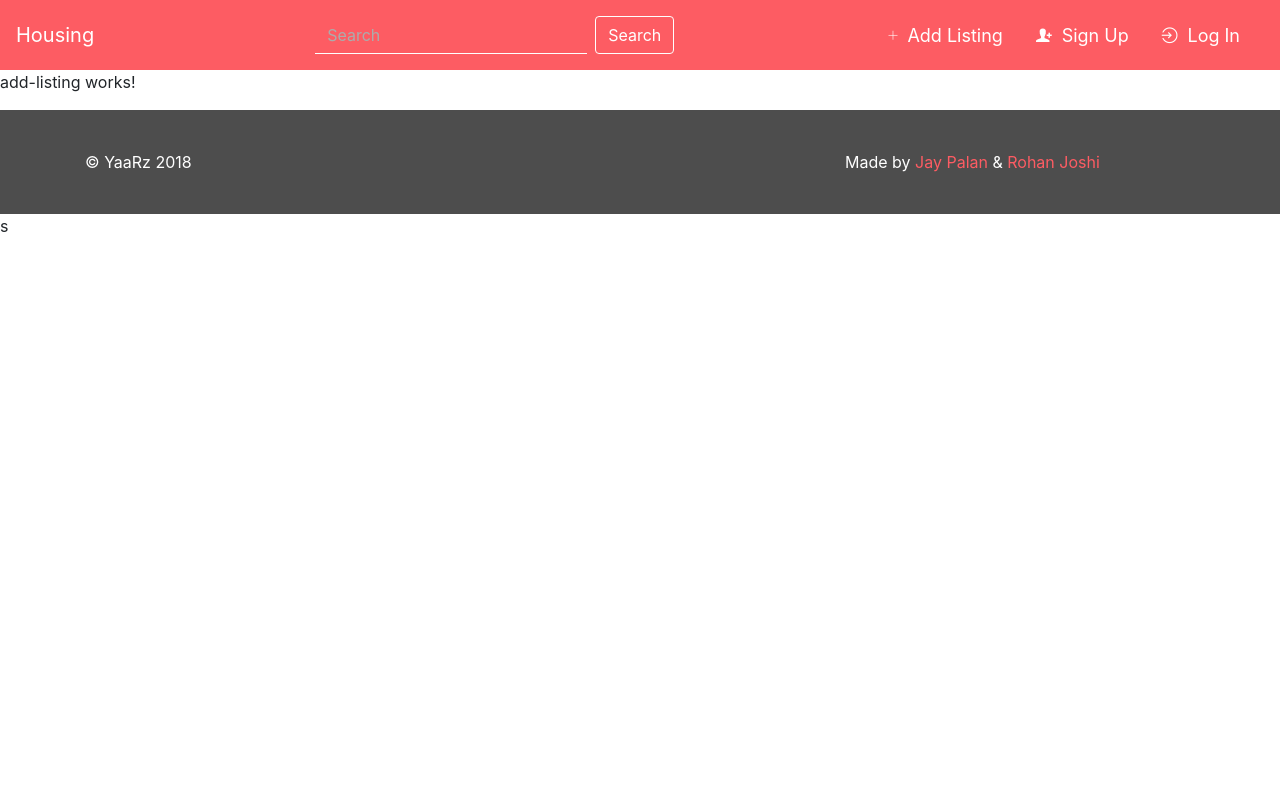
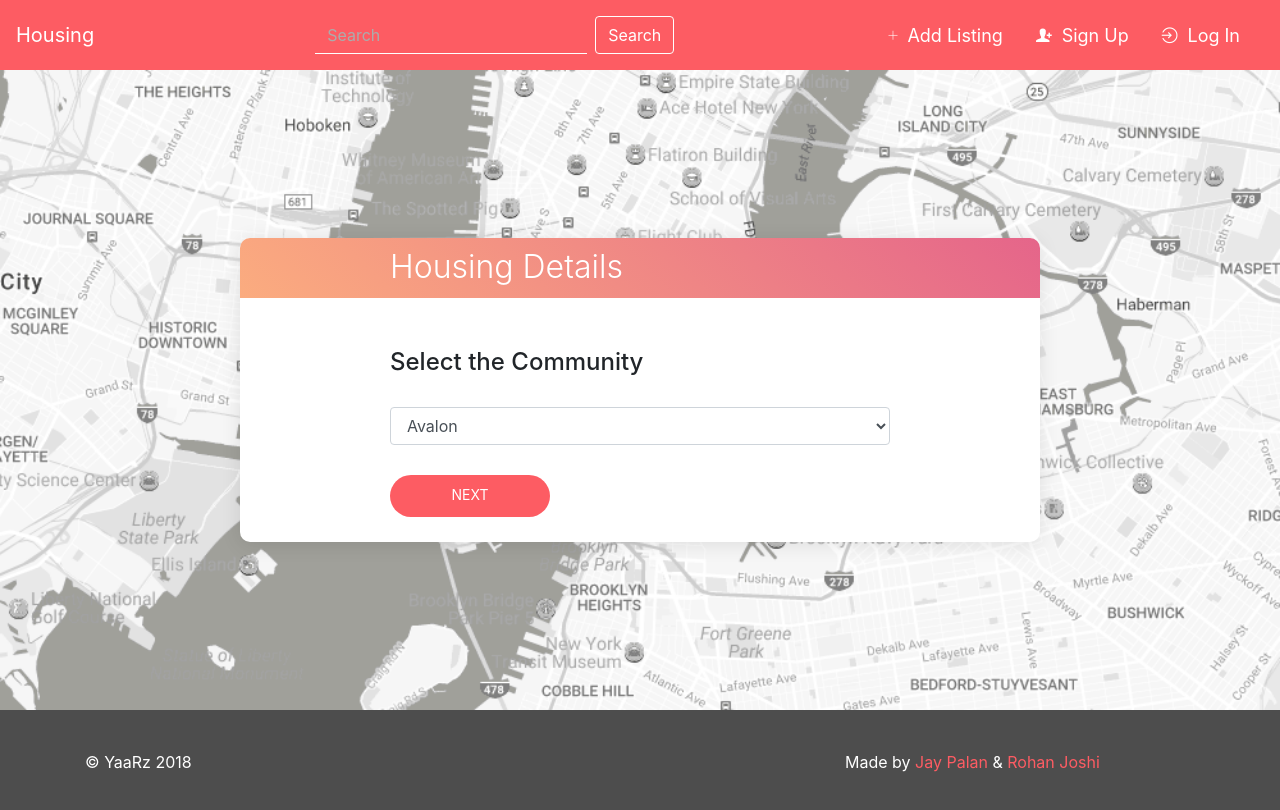
Before and after one commit to jpalan23/housing-angular, an Angular app: page /add in a window 1280 px wide. Shown: the top 810 px of the page. Built offline with nearby package versions, Linux system fonts and the light colour scheme.

Commit message:
done with add listing design

```diff
--- a/src/app/add-listing/add-listing.component.css
+++ b/src/app/add-listing/add-listing.component.css
@@ -0,0 +1,211 @@
+.contact-map {
+    position: absolute;
+    z-index: -2;
+    width: 100%;
+    height: 100%;
+    top: 0;
+    left: 0;
+}
+.container-contact {
+    width: 100%;
+    min-height: 80vh;
+    display: -webkit-box;
+    display: -webkit-flex;
+    display: -moz-box;
+    display: -ms-flexbox;
+    display: flex;
+    flex-wrap: wrap;
+    justify-content: center;
+    align-items: center;
+    padding: 15px;
+    position: relative;
+    z-index: 1;
+  }
+.container-contact::before {
+    content: "";
+    display: block;
+    position: absolute;
+    z-index: -1;
+    width: 100%;
+    height: 100%;
+    top: 0;
+    left: 0;
+    background-image: url('../../assets/images/snazzy-image.png');
+    background-repeat: no-repeat;
+    background-size: cover;
+    background-position: center;
+
+    pointer-events: none;
+  }
+
+
+  .add-header{
+      height: 60px;
+      color: #fff;
+      font-weight: 300;
+      background: -webkit-linear-gradient(45deg, rgba(251, 172, 127,1), rgba(229, 101, 138,1));
+      background: -o-linear-gradient(45deg, rgba(251, 172, 127,1), rgba(229, 101, 138,1));
+      background: -moz-linear-gradient(45deg, rgba(251, 172, 127,1), rgba(229, 101, 138,1));
+      background: linear-gradient(45deg, rgba(251, 172, 127,1), rgba(229, 101, 138,1));
+  }
+
+  .add-header h2{
+      font-weight: 300;
+  }
+  .wrap-contact {
+    width: 800px;
+    border-radius: 10px;
+    overflow: hidden;
+    background-color: #fff;
+    padding: 0 !important;
+    box-shadow: 0 3px 20px 0px rgba(0, 0, 0, 0.1);
+    -moz-box-shadow: 0 3px 20px 0px rgba(0, 0, 0, 0.1);
+    -webkit-box-shadow: 0 3px 20px 0px rgba(0, 0, 0, 0.1);
+    -o-box-shadow: 0 3px 20px 0px rgba(0, 0, 0, 0.1);
+    -ms-box-shadow: 0 3px 20px 0px rgba(0, 0, 0, 0.1);
+  }
+
+  .wrap-contact .add-header{
+    padding: 10px 150px 0px 150px;
+  }
+
+  .wrap-contact .add-details{
+    padding: 50px 150px 25px 150px;
+  }
+
+  .contact-form{
+    width: 100%;
+  }
+
+
+  .wrap-input {
+    width: 100%;
+    position: relative;
+    background-color: #fff;
+    border-radius: 20px;
+    margin-bottom: 30px;
+  }
+
+  .input {
+    display: block;
+    width: 100%;
+    background: transparent;
+    font-size: 16px;
+    color: #4b2354;
+    line-height: 1.2;
+    border: 0px;
+    margin-bottom: 40px;
+    border-bottom: 1px solid;
+    border-color: #fd5c63;
+    padding: 10px 20px;
+  }
+
+
+
+  textarea.input {
+    min-height: 199px;
+    padding: 19px 20px 0 23px;
+  }
+
+
+
+  .input:focus{
+    box-shadow: 0 5px 20px 0px rgba(0, 0, 0, 0.15);
+    -moz-box-shadow: 0 5px 20px 0px rgba(0, 0, 0, 0.15);
+    -webkit-box-shadow: 0 5px 20px 0px rgba(0, 0, 0, 0.15);
+    -o-box-shadow: 0 5px 20px 0px rgba(0, 0, 0, 0.15);
+    -ms-box-shadow: 0 5px 20px 0px rgba(0, 0, 0, 0.15);
+  }
+
+  /*------------------------------------------------------------------
+  [ Button ]*/
+  .container-contact-form-btn {
+    display: -webkit-box;
+    display: -webkit-flex;
+    display: -moz-box;
+    display: -ms-flexbox;
+    display: flex;
+    flex-wrap: wrap;
+    justify-content: center;
+    padding-top: 10px;
+    padding-bottom: 43px;
+  }
+
+  .contact-form-btn {
+    display: -webkit-box;
+    display: -webkit-flex;
+    display: -moz-box;
+    display: -ms-flexbox;
+    display: flex;
+    justify-content: center;
+    align-items: center;
+    padding: 5px 20px;
+    min-width: 160px;
+    height: 42px;
+    background-color: #fd5c63;
+    border-radius: 21px;
+    font-size: 14px;
+    color: #fff;
+    line-height: 1.2;
+    text-transform: uppercase;
+    padding-top: 5px;
+    border:1px transparent;
+    -webkit-transition: all 0.4s;
+    -o-transition: all 0.4s;
+    -moz-transition: all 0.4s;
+    transition: all 0.4s;
+
+  }
+
+  .contact-form-btn:hover {
+    background-color: #fff;
+    border: 1px solid #fd5c63;
+    color: #fd5c63;
+  }
+
+.add-question{
+  margin-bottom: 30px;
+}
+
+.input-fields{
+  margin-bottom: 30px;
+}
+
+.form-control:focus {
+  color: #495057;
+  background-color: #fff;
+  border-color: #80bdff;
+  outline: 0;
+  box-shadow: 0 0 0 0.2rem rgba(0,123,255,.25);
+}
+
+
+
+
+
+  @media (max-width: 768px) {
+    .wrap-contact{
+      min-width: 85vw;
+        width: 100%;
+      }
+    .wrap-contact .add-header{
+         padding: 10px 50px 0 50px;
+      }
+      .wrap-contact .add-details{
+        padding: 50px 50px 25px 50px;
+      }
+  }
+
+  @media (max-width: 576px) {
+    .wrap-contact{
+      min-width: 85vw;
+        width: 100%;
+      }
+    .wrap-contact .add-header{
+
+      padding: 10px 15px 0 15px;
+    }
+    .wrap-contact .add-details{
+        padding: 20px 15px 20px 15px;
+      }
+  }
--- a/src/app/add-listing/add-listing.component.html
+++ b/src/app/add-listing/add-listing.component.html
@@ -1,3 +1,33 @@
-<p>
-  add-listing works!
-</p>
+<div class="container-fluid container-contact">
+  <div class="row">
+    <div class="col-12 wrap-contact">
+
+            <div class="add-header">
+              <h2>Housing Details</h2>
+            </div>
+            <div class="add-details" id="first-class">
+                <form class="contact-form validate-form">
+                    <div class="">
+                        <!-- <input class="input" type="text" name="name" placeholder="Full Name">
+
+                        <input class="input" type="text" name="email" placeholder="Email"> -->
+
+                        <div class="add-question">
+                          <h4>Select the Community</h4>
+                        </div>
+
+                        <select class="form-control input-fields" id="Community">
+                          <option value="Avalon">Avalon</option>
+                          <option value="Cavilier Court">Cavilier Court</option>
+                          <option value="Circle Towers">Circle Towers</option>
+                          <option value="Masonvale">Masonvale </option>
+                        </select>
+                        <button class="contact-form-btn">Next</button>
+                    </div>
+                  </form>
+            </div>
+
+          </div>
+
+    </div>
+  </div>
--- a/src/app/app.component.html
+++ b/src/app/app.component.html
@@ -4,4 +4,4 @@
 <!-- <app-houses *ngIf="!selectedHouse"></app-houses>
 <app-house-detail *ngIf="selectedHouse" [house]="selectedHouse" (navigateHome)="selectedHouse = null"></app-house-detail> -->
 <div class="clearfix"></div>
-<app-footer></app-footer>s
+<app-footer></app-footer>
--- a/src/app/app.component.ts
+++ b/src/app/app.component.ts
@@ -8,7 +8,7 @@ import { HouseService} from './house.service';
   styleUrls: ['./app.component.css'],
 })
 export class AppComponent implements OnInit {
-  selectedHouse: House;
+  // selectedHouse: House;
 
   constructor(private houseService: HouseService) {
 
--- a/src/app/footer/footer.component.html
+++ b/src/app/footer/footer.component.html
@@ -1,5 +1,3 @@
-
-
 <footer>
         <div class="container">
         <div class="row">
--- a/src/app/house.service.ts
+++ b/src/app/house.service.ts
@@ -38,14 +38,14 @@ export class HouseService {
         return this.houses.slice();
     }
 
-    addToSelectedHouse(house: House) {
-    console.log(house);
-    this.houseSelected = house;
-    }
-    getHouseSelected() {
-        console.log(this.houseSelected);
-        return this.houseSelected;
-    }
+    // addToSelectedHouse(house: House) {
+    // console.log(house);
+    // this.houseSelected = house;
+    // }
+    // getHouseSelected() {
+    //     console.log(this.houseSelected);
+    //     return this.houseSelected;
+    // }
 
     getHouse(idvalue: string) {
         return this.houses.find( house => house.id  === idvalue);
--- a/src/app/houses/houses.component.html
+++ b/src/app/houses/houses.component.html
@@ -1,3 +1,3 @@
 <div class="jp-house-list">
-    <app-house-list (houseSelected)="onHouseSelection($event)"></app-house-list>
+    <app-house-list></app-house-list>
 </div>
--- a/src/index.html
+++ b/src/index.html
@@ -15,5 +15,6 @@
   <script src="https://code.jquery.com/jquery-3.2.1.slim.min.js" integrity="sha384-KJ3o2DKtIkvYIK3UENzmM7KCkRr/rE9/Qpg6aAZGJwFDMVNA/GpGFF93hXpG5KkN" crossorigin="anonymous"></script>
   <script src="https://cdnjs.cloudflare.com/ajax/libs/popper.js/1.12.9/umd/popper.min.js" integrity="sha384-ApNbgh9B+Y1QKtv3Rn7W3mgPxhU9K/ScQsAP7hUibX39j7fakFPskvXusvfa0b4Q" crossorigin="anonymous"></script>
   <script src="https://maxcdn.bootstrapcdn.com/bootstrap/4.0.0/js/bootstrap.min.js" integrity="sha384-JZR6Spejh4U02d8jOt6vLEHfe/JQGiRRSQQxSfFWpi1MquVdAyjUar5+76PVCmYl" crossorigin="anonymous"></script>
+
 </body>
 </html>
```
Also changed, not shown: src/assets/images/snazzy-image.png (added).
